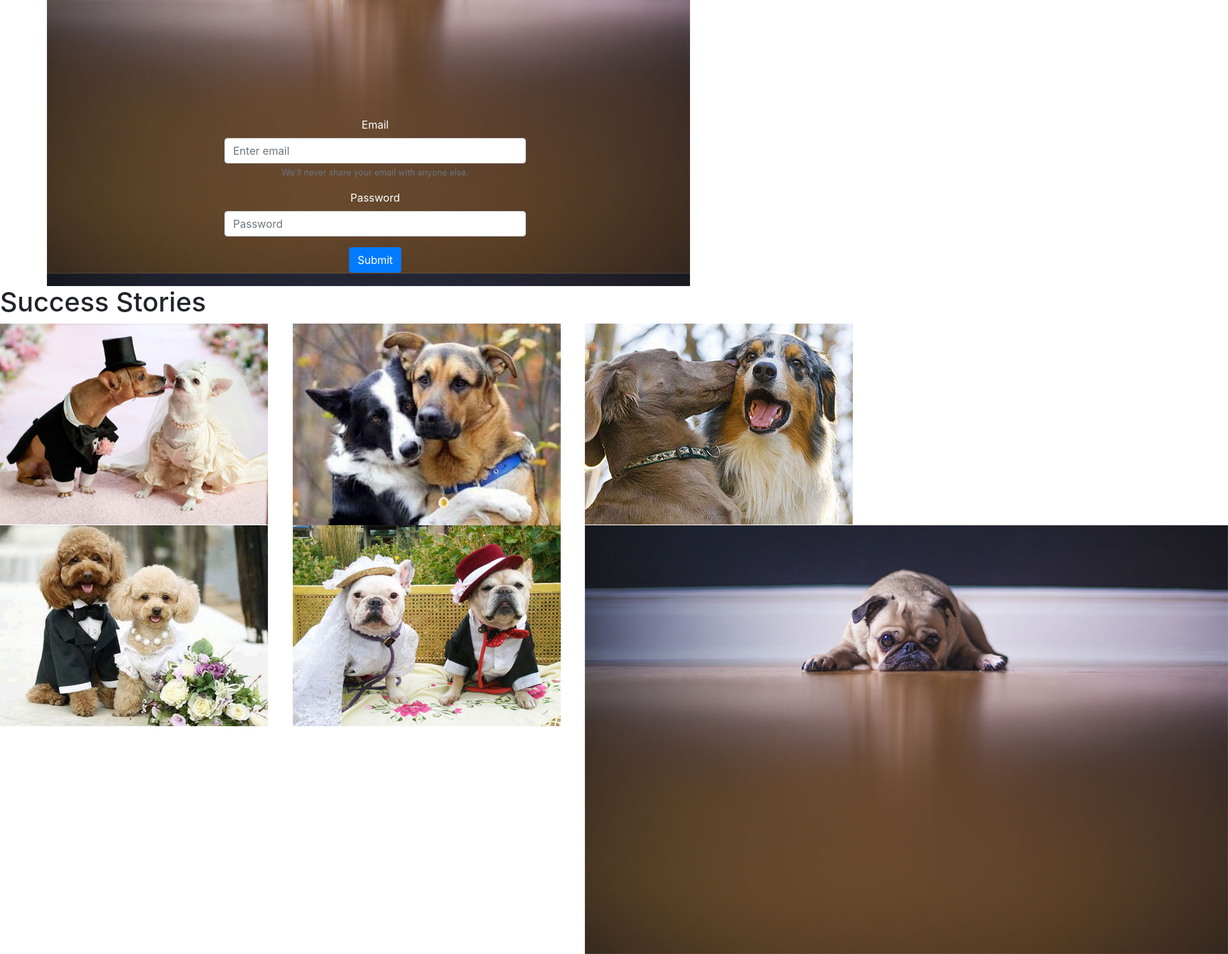
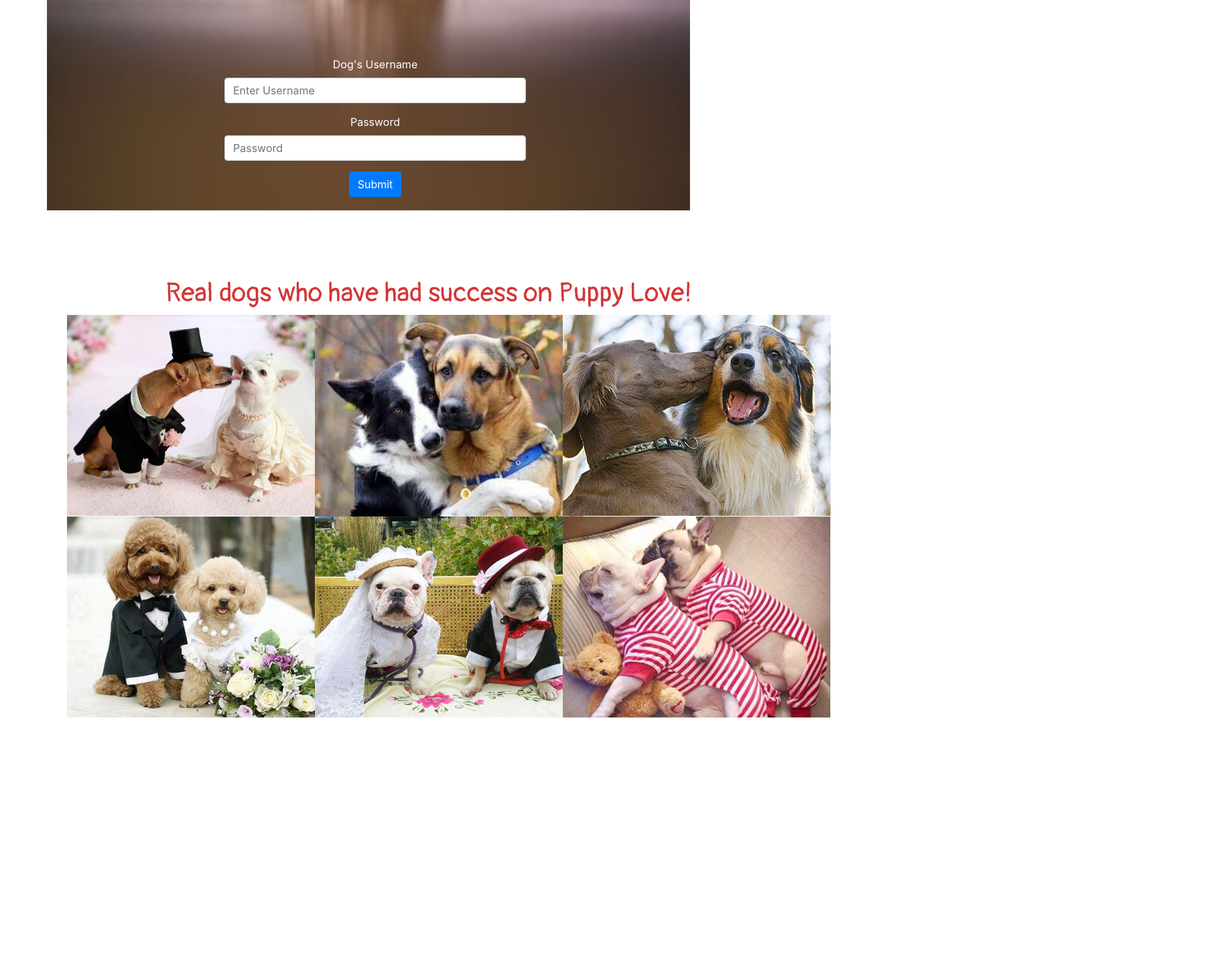
Before and after one commit to mecaputy/landing-page, a plain HTML site: page index.html in a window 1280 px wide. Shown: the part 288-1712 px from the top of the page at 67% size, 1833 px wide, since content can reach past the window. After the commit the page ends 1459 px from the top, so only its background shows below. Drawn offline with nearby package versions, Linux system fonts and the light colour scheme; a script that the page names is missing; a web font is replaced by a local one.

Commit message:
photo format

```diff
--- a/index.html
+++ b/index.html
@@ -7,7 +7,7 @@
     <meta name="viewport" content="width=device-width, initial-scale=1">
     <link rel="stylesheet" href="https://stackpath.bootstrapcdn.com/bootstrap/4.1.1/css/bootstrap.min.css" integrity="sha384-WskhaSGFgHYWDcbwN70/dfYBj47jz9qbsMId/iRN3ewGhXQFZCSftd1LZCfmhktB" crossorigin="anonymous">
 <script src="https://stackpath.bootstrapcdn.com/bootstrap/4.1.1/js/bootstrap.min.js" integrity="sha384-smHYKdLADwkXOn1EmN1qk/HfnUcbVRZyYmZ4qpPea6sjB/pTJ0euyQp0Mk8ck+5T" crossorigin="anonymous"></script>
-<link href="https://fonts.googleapis.com/css?family=Lovers+Quarrel" rel="stylesheet">
+<link href="https://fonts.googleapis.com/css?family=Pangolin" rel="stylesheet">
 <link rel="stylesheet" type="text/css" media="screen" href="style.css" />
     <script src="main.js"></script>
 </head>
@@ -56,9 +56,9 @@
                     <h1 class="header">Is your dog lonely? Find them love!</h1>
                     <form class="sign-up">
                       <div class="form-group">
-                        <label for="exampleInputEmail1">Email</label>
-                        <input type="email" class="form-control" id="exampleInputEmail1" aria-describedby="emailHelp" placeholder="Enter email">
-                        <small id="emailHelp" class="form-text text-muted">We'll never share your email with anyone else.</small>
+                        <label for="exampleInputEmail1">Dog's Username</label>
+                        <input type="email" class="form-control" id="exampleInputEmail1" aria-describedby="emailHelp" placeholder="Enter Username">
+                        <!-- <small id="emailHelp" class="form-text text-muted">We'll never share your email with anyone else.</small> -->
                       </div>
                       <div class="form-group">
                         <label for="exampleInputPassword1">Password</label>
@@ -80,35 +80,35 @@
                   <div class="success">
                     <div class="row">
                         <div class="col-md-12">
-                          <h1>Success Stories</h1>
+                          <h1>Real dogs who have had success on Puppy Love!</h1>
                         </div>
                     </div>
 
                   <div class="row">
-                      <div class="col-md-4">
+                      <div class="col-md-4" class="images">
                         <img src="images/dog-wedding.jpeg" alt="dog wedding">
                       </div>
 
-                      <div class="col-md-4">
+                      <div class="col-md-4" class="images">
                         <img src="images/dogs-in-love.jpeg" alt="dogs kissing">
                       </div>
 
-                        <div class="col-md-4">
+                        <div class="col-md-4" class="images">
                           <img src="images/dogs-kissing.jpeg" alt="dogs kissing">
                         </div>
                     </div>
 
                     <div class="row">
-                        <div class="col-md-4">
+                        <div class="col-md-4" class="images">
                           <img src="images/fuzzy-dog-wedding.jpeg" alt="dog wedding">
                         </div>
 
-                        <div class="col-md-4">
+                        <div class="col-md-4" class="images">
                           <img src="images/stylish-dogs.jpeg" alt="dogs kissing">
                         </div>
 
-                          <div class="col-md-4">
-                            <img src="images/sad-dog.jpeg" alt="dogs kissing">
+                          <div class="col-md-4" class="images">
+                            <img src="images/frenchies-spooning.jpeg" alt="dogs kissing">
                           </div>
                       </div>
 
--- a/style.css
+++ b/style.css
@@ -5,6 +5,8 @@
 .top-box {
     background-image: url("./images/sad-dog.jpeg");
     width: 960px;
+    padding-top: 10px;
+
 }
 
 .sign-up {
@@ -12,7 +14,7 @@
     float: left;
     color: white;
     text-align: center;
-    padding-top: 350px;
+    padding-top: 250px;
     padding-left: 50px;
     margin-left: 200px;
     padding-bottom: 20px;
@@ -22,25 +24,28 @@
 .header {
     text-align: center;
     color: white;
-    font-family: 'Lovers Quarrel', cursive;
+    font-family: 'Pangolin', cursive;
+    /* font-family: 'Lovers Quarrel', cursive; */
 
 }
 
-<<<<<<< HEAD
-/*
-.image-label {
-    position: absolute;
-    background-color: #4aaaa5;
-    color: #dddddd;
-    text-align: center;
-    font-size: 20px;
-    margin: 0 auto;
-    padding-top: 10px;
-    height: 30px;
-    bottom: 25px;
-    width: 100%; */
-=======
 .success {
     display: block;
+    text-align: center;
+    margin: 100px;
+    font-family: 'Pangolin', cursive;
+    color: rgb(211, 54, 54);
 }
->>>>>>> 35f3cac217d13c0bbddb7ab95dcabab59a70ca75
+.img {
+    /* position: absolute; */
+    /* float: left; */
+    margin: 50px;
+    padding-top: 50px;
+    width:  100px;
+    height: 100px;
+    /* border: 10px;
+    border-style: solid;
+    background-position: 50% 50%;
+    background-repeat:   no-repeat;
+    background-size:     cover; */
+}
```
